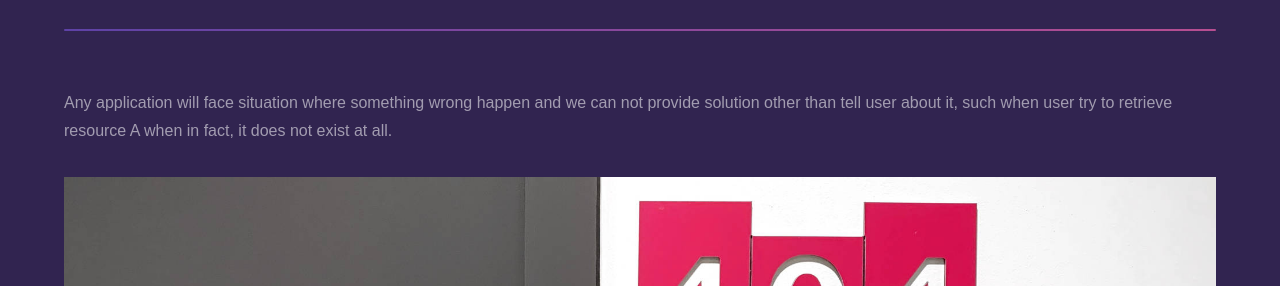
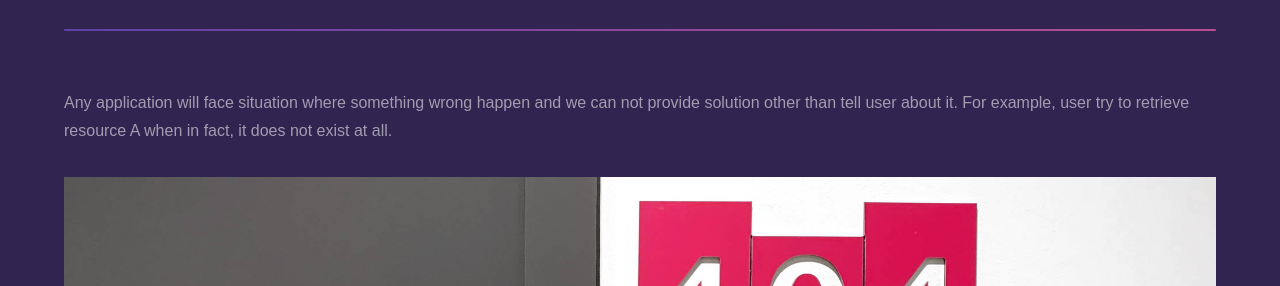
Before and after one commit to fanoframework/fanoframework.github.io, a Jekyll site: the page built from error-handler/index.md, in a window 1280 px wide and 900 px high. Shown: the part 205-491 px from the top of the window. Built offline with Jekyll 4.4.1, drawn with Linux system fonts in a browser that asks for light colours; our own code applies the rules of GitHub Pages for plain Markdown files.

Commit message:
improve sentence

```diff
--- a/error-handler/index.md
+++ b/error-handler/index.md
@@ -5,7 +5,7 @@
 
 <h1 class="major">Error Handler</h1>
 
-Any application will face situation where something wrong happen and we can not provide solution other than tell user about it, such when user try to retrieve resource A when in fact, it does not exist at all.
+Any application will face situation where something wrong happen and we can not provide solution other than tell user about it. For example, user try to retrieve resource A when in fact, it does not exist at all.
 
 <img src="/assets/images/404.jpg" alt="Error illustration" width="100%">
 
```
